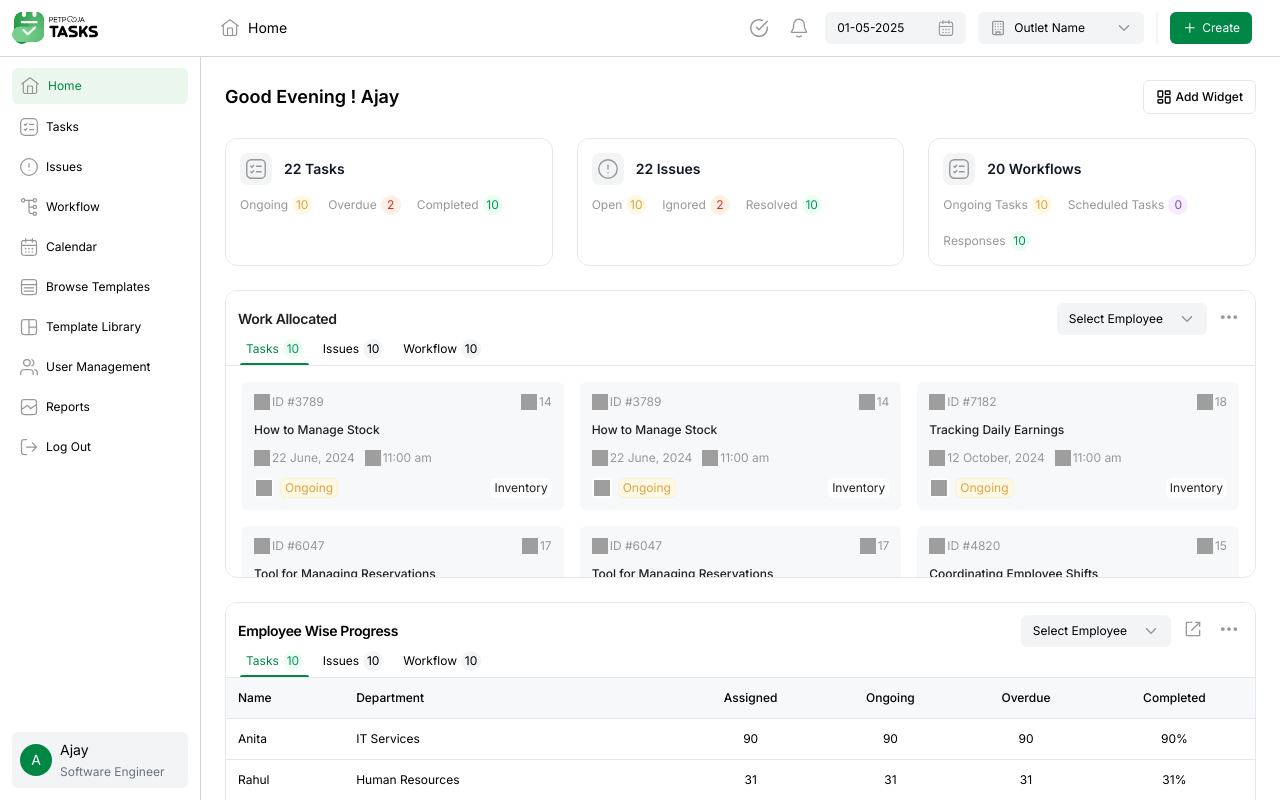
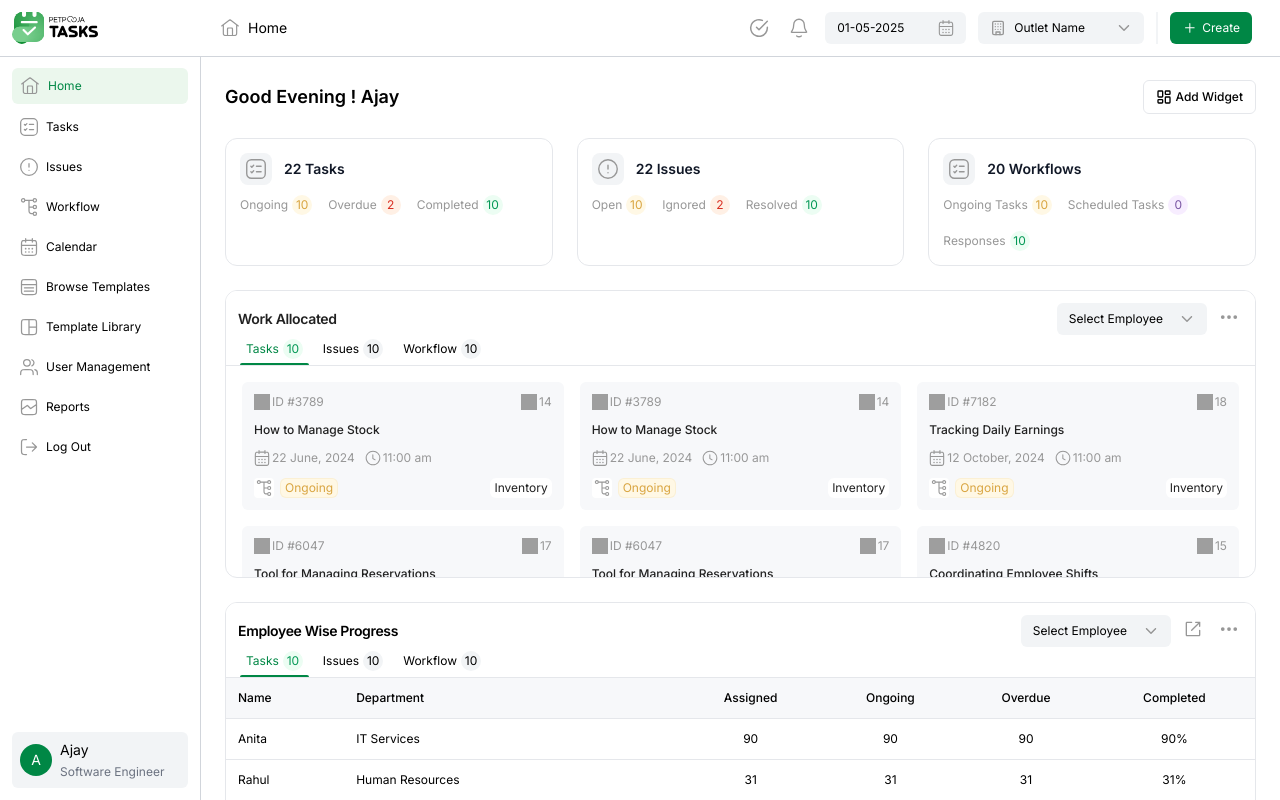
Before and after one commit to KamalPurohit/PetPoojaTasks, a React (Vite) app: page /home in a window 1280 px wide. Built offline with nearby package versions, Linux system fonts and the light colour scheme; grey boxes are pictures that could not be loaded.

Commit message:
[update] Changes

```diff
--- a/src/components/Dashboard/DepartmenWiseAllocation.jsx
+++ b/src/components/Dashboard/DepartmenWiseAllocation.jsx
@@ -66,7 +66,7 @@ const DepartmenWiseAllocation = () => {
 
   return (
     <Card className="col-span-3 max-md:col-span-6 h-72 flex flex-col">
-      <CardHeader className="p-3 border-b pb-1.5 flex flex-row items-start justify-between flex-shrink-0 bg-white">
+      <CardHeader className=" pb-1.5">
         <div className="flex flex-col gap-1 flex-1">
           <div className="flex flex-col gap-2 flex-1">
             <div className="flex justify-between items-center">
--- a/src/components/Dashboard/EmployeeWise.jsx
+++ b/src/components/Dashboard/EmployeeWise.jsx
@@ -19,7 +19,7 @@ import {
 const EmployeeWise = () => {
   return (
     <Card className="col-span-6 h-72 flex flex-col relative overflow-hidden">
-      <CardHeader className="p-3 pb-1.5 border-b flex-shrink-0 bg-white">
+      <CardHeader className=" pb-1.5 ">
         <div className="flex flex-col gap-1 flex-1">
           <div className="flex justify-between items-center">
             <CardTitle className="text-sm font-semibold ">
--- a/src/components/Dashboard/OverDueTasks.jsx
+++ b/src/components/Dashboard/OverDueTasks.jsx
@@ -19,7 +19,7 @@ import {
 const OverDueTasks = () => {
   return (
     <Card className="col-span-6 md:col-span-3  h-72 flex flex-col relative overflow-hidden">
-      <CardHeader className="p-3  border-b flex-shrink-0 bg-white">
+      <CardHeader >
         <div className="flex flex-col gap-1 flex-1">
           <div className="flex justify-between items-center">
             <CardTitle className="text-sm font-semibold  flex gap-2">
@@ -44,9 +44,9 @@ const OverDueTasks = () => {
           <Table className="w-full text-xs  ">
             <TableHeader>
               <TableRow className="bg-neutralLight sticky top-0 z-10">
-                <TableHead className="text-left  ">Name</TableHead>
+                <TableHead className="text-left  ">Task Name</TableHead>
                 <TableHead className="text-left  ">Assigned To</TableHead>
-                <TableHead className="text-center  ">Status</TableHead>
+                <TableHead className="text-left  ">Status</TableHead>
                 <TableHead className="text-center  ">DueDate</TableHead>
                 <TableHead className="text-center  ">Reassign</TableHead>
               </TableRow>
@@ -70,7 +70,7 @@ const OverDueTasks = () => {
                     {employee.dueDate}
                   </TableCell>
                   <TableCell className="text-center ">
-                    <BsPersonPlus className="w-4 h-4 mx-auto cursor-pointer content-box  text-center bg-hover hover:shadow" />
+                    <BsPersonPlus className="w-5 h-5  mx-auto cursor-pointer content-box rounded-md  text-center p-1 bg-hover hover:shadow"  />
                   </TableCell>
                 </TableRow>
               ))}
--- a/src/components/Dashboard/PersonalNotepad.jsx
+++ b/src/components/Dashboard/PersonalNotepad.jsx
@@ -14,7 +14,7 @@ const PersonalNotepad = () => {
   const [editNotePad, setEditNotePad] = useState([]);
   return (
     <Card className="  col-span-3 max-md:col-span-6 flex-1  h-72 flex flex-col relative overflow-hidden">
-      <CardHeader className="p-3  border-b flex flex-row items-start justify-between flex-shrink-0 bg-white">
+      <CardHeader>
         <div className="flex flex-col gap-1 flex-1">
           <div className="flex flex-col gap-2 flex-1">
             <div className="flex justify-between items-center">
--- a/src/components/Dashboard/TaskCard.jsx
+++ b/src/components/Dashboard/TaskCard.jsx
@@ -1,5 +1,7 @@
 import React from "react";
 import Badge from "../UI/Badge";
+import { calendar, workflow } from "../../assets/SidebarIcons";
+import { GoClock } from "react-icons/go";
 
 const TaskCard = ({ task }) => {
   return (
@@ -30,19 +32,11 @@ const TaskCard = ({ task }) => {
         <div className="flex items-center gap-1.5">
           <div className="flex items-center gap-2.5">
             <div className="flex items-center gap-0.5 text-neutralsub-content text-xs">
-              <img
-                className="w-4 h-4"
-                alt="Date"
-                src="https://c.animaapp.com/mbjn5sgkKz1Y1O/img/calendar-dotted-2.svg"
-              />
+              <img className="w-4 h-4" alt="Date" src={calendar} />
               <span>{task.date}</span>
             </div>
             <div className="flex items-center gap-0.5 text-neutralsub-content text-xs">
-              <img
-                className="w-4 h-4"
-                alt="Time"
-                src="https://c.animaapp.com/mbjn5sgkKz1Y1O/img/clock.svg"
-              />
+              <GoClock className="w-4 h-4" />
               <span>{task.time}</span>
             </div>
           </div>
@@ -50,11 +44,7 @@ const TaskCard = ({ task }) => {
 
         <div className="flex items-center gap-1.5">
           <div className="bg-white rounded p-0.5">
-            <img
-              className="w-4 h-4"
-              alt="Dataflow"
-              src="https://c.animaapp.com/mbjn5sgkKz1Y1O/img/dataflow-02-1.svg"
-            />
+            <img className="w-4 h-4" alt="Dataflow" src={workflow} />
           </div>
           <div className="flex items-center justify-between flex-1">
             <Badge
--- a/src/components/Dashboard/WorkAllocated.jsx
+++ b/src/components/Dashboard/WorkAllocated.jsx
@@ -10,7 +10,7 @@ import TaskCard from "./TaskCard";
 const WorkAllocated = () => {
   return (
     <Card className="col-span-6 h-72 flex flex-col relative overflow-hidden">
-      <CardHeader className="p-3 pb-1.5 border-b flex flex-row items-start justify-between flex-shrink-0 bg-white">
+      <CardHeader className=" pb-1.5">
         <div className="flex flex-col gap-1 flex-1">
           <div className="flex flex-col gap-2 flex-1">
             <div className="flex justify-between items-center">
--- a/src/components/Dashboard/WorkFlows.jsx
+++ b/src/components/Dashboard/WorkFlows.jsx
@@ -10,7 +10,7 @@ import { RxExternalLink } from "react-icons/rx";
 const WorkFlows = () => {
   return (
     <Card className="col-span-6 md:col-span-3  h-72 flex flex-col relative overflow-hidden">
-      <CardHeader className="p-3  border-b flex-shrink-0 bg-white">
+      <CardHeader>
         <div className="flex flex-col gap-1 flex-1">
           <div className="flex justify-between items-center">
             <CardTitle className="text-sm font-semibold  flex gap-2">
--- a/src/components/UI/Card.jsx
+++ b/src/components/UI/Card.jsx
@@ -12,7 +12,7 @@ const Card = React.forwardRef(({ className, ...props }, ref) => (
 const CardHeader = React.forwardRef(({ className, ...props }, ref) => (
   <div
     ref={ref}
-    className={cn("flex flex-col space-y-1.5 p-6", className)}
+    className={cn("flex p-3 justify-between border-b flex-shrink-0 bg-white items-start", className)}
     {...props}
   />
 ));
```
Also changed, not shown: src/components/UI/Tabs.jsx (deleted), 1 other file (tests, documents, lock files or other folders).
